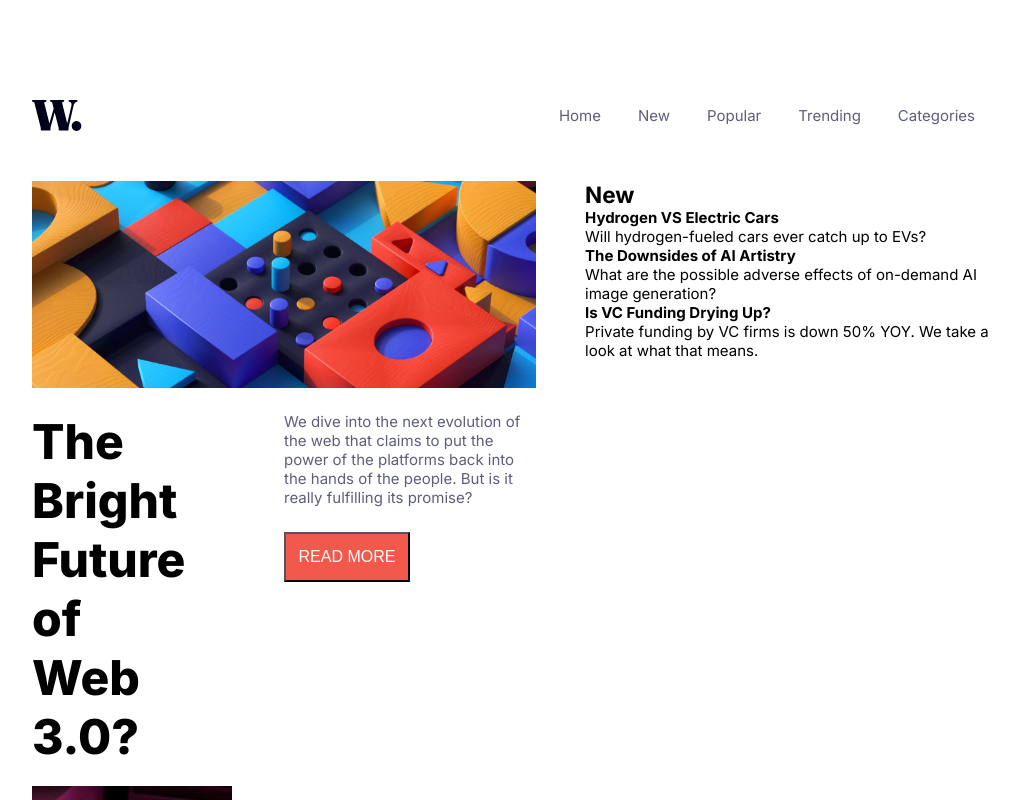
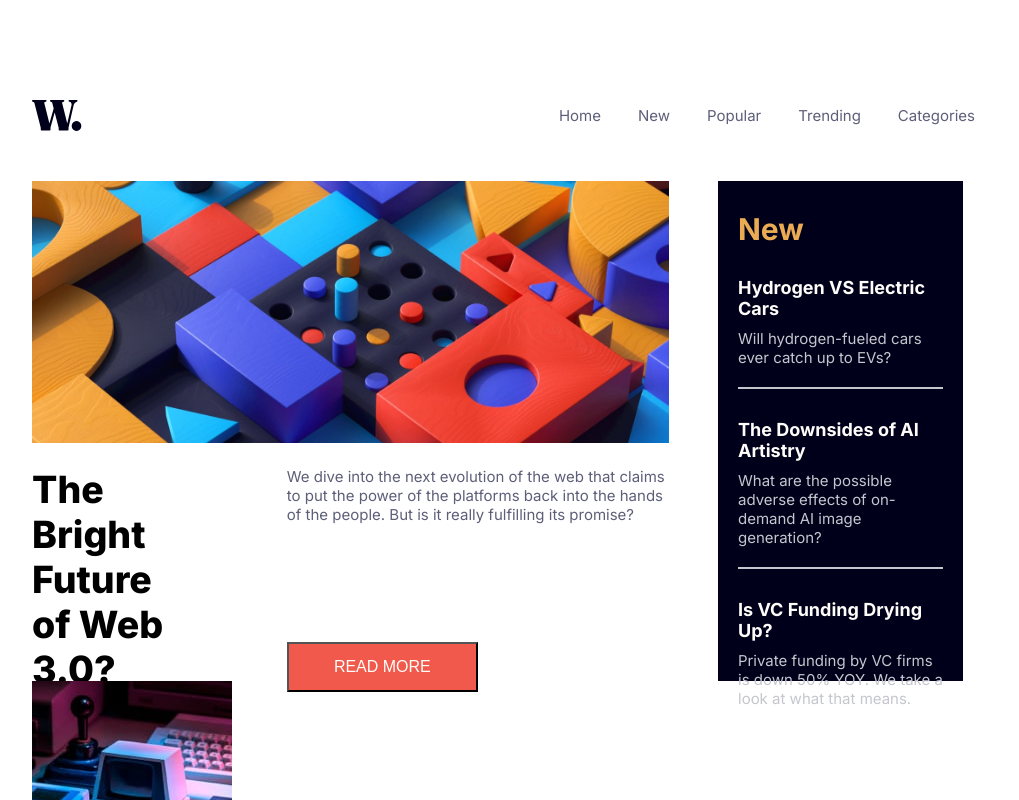
Before and after one commit to BikramNischal/news-homepage, a React (Vite) app: page / in a window 1280 px wide. Shown: the top 800 px of the page, without its empty margins (118-1137 px from the left). Built offline with nearby package versions, Linux system fonts and the light colour scheme.

Commit message:
sidebar styling

```diff
--- a/src/components/BottomContent.jsx
+++ b/src/components/BottomContent.jsx
@@ -4,7 +4,7 @@ export default function BottomContent() {
       <div className="news-container">
         <img
           className="trending-news-image"
-          src={"../../public/assets/images/image-retro-pcs.jpg"}
+          src="/assets/images/image-retro-pcs.jpg"
           alt="news image"
         />
         <div className="news-details">
@@ -18,7 +18,7 @@ export default function BottomContent() {
       <div className="news-container">
         <img
           className="trending-news-image"
-          src={"../../public/assets/images/image-top-laptops.jpg"}
+          src="/assets/images/image-top-laptops.jpg"
           alt="laptop image"
         />
         <div className="news-details">
@@ -32,7 +32,7 @@ export default function BottomContent() {
       <div className="news-container">
         <img
           className="trending-news-image"
-          src={"../../public/assets/images/image-gaming-growth.jpg"}
+          src="/assets/images/image-gaming-growth.jpg"
           alt="console image"
         />
         <div className="news-details">
--- a/src/components/MainContent.jsx
+++ b/src/components/MainContent.jsx
@@ -4,7 +4,7 @@ import "../styles/MainContentStyles.css";
 export default function MainContent() {
     return (
         <div className="main-content">
-            <img className="main-image" src="../../public/assets/images/image-web-3-desktop.jpg" width="500px" alt="news image" />
+            <img className="main-image" src="/assets/images/image-web-3-desktop.jpg" width="500px" alt="news image" />
 
             <div className="main-news-details">
                 <h1 className="news-header main-header"> The Bright Future of Web 3.0?</h1>
--- a/src/components/Navbar.jsx
+++ b/src/components/Navbar.jsx
@@ -4,7 +4,7 @@ import "../styles/NavbarStyles.css";
 export default function Navbar() {
     return (
         <div className="nav-bar">
-            <img className="navbar-logo" src="../../public/assets/images/logo.svg"  width="50px" alt="company logo" />
+            <img className="navbar-logo" src="/assets/images/logo.svg"  width="50px" alt="company logo" />
             <ul className="nav-list">
                 <li>Home</li>
                 <li>New</li>
--- a/src/components/SideContent.jsx
+++ b/src/components/SideContent.jsx
@@ -1,3 +1,6 @@
+import "../styles/SideContentStyles.css";
+
+
 export default function Sidebar() {
   return (
     <aside className="side-content">
--- a/src/styles/AppStyle.css
+++ b/src/styles/AppStyle.css
@@ -22,5 +22,6 @@ html {
 
 .main-container{
     width: 100%;
+    height: 500px;
     display:flex;
 }
--- a/src/styles/MainContentStyles.css
+++ b/src/styles/MainContentStyles.css
@@ -1,36 +1,41 @@
-.main-content{
-    width: 70%;
+.main-content {
+    width: 65%;
     margin-right: 5%;
     margin-bottom: 20px;
 }
 
-.main-image{
+.main-image {
     width: 100%;
     margin-bottom: 20px;
 }
 
-.main-news-details{
+.main-news-details {
     width: 100%;
     display: flex;
 }
 
-.main-header{
-    font-size: 48px;
-    width: 50%;
+.main-header {
+    font-size: 2.5rem;
+    width: 40%;
     padding-right: 100px;
     font-weight: 800;
 }
 
-.news-description{
-    width: 50%;
+.news-description {
+    width: 60%;
 }
 
-.news-description p{
-    color:var(--secondary-dark-gray-blue);
+.news-description {
+    display: flex;
+    flex-direction: column;
+    justify-content: space-between;
 }
 
-.btn{
-    margin-top: 10%;
+.news-description p {
+    color: var(--secondary-dark-gray-blue);
+}
+
+.btn {
     width: 50%;
     height: 50px;
     font-weight: 500;
--- /dev/null
+++ b/src/styles/SideContentStyles.css
@@ -0,0 +1,37 @@
+.side-content{
+    width: 25%;
+    display:flex;
+    flex-direction: column;
+    justify-content: space-between;
+    padding : 20px;
+    background-color: var(--secondary-very-dark-blue);
+    color: var(--secondary-gray-blue);
+}
+
+.new-news-main-header{
+    height: 10%;
+    font-size:2rem;
+    padding: 10px 0;
+    color: var(--primary-orange);
+}
+
+.new-news-list{
+    height: 90%;
+    display: grid;
+    grid-template-rows: 1fr 1fr 1fr;
+}
+
+.new-news{
+    border-bottom: 2px solid var(--secondary-gray-blue);
+    padding: 20px 0;
+}
+
+.new-news-list div:last-child{
+    border: none;
+}
+
+.new-news-header{
+    color: var(--secondary-white);
+    margin: 10px 0;
+    font-size: 1.2rem;
+}
```
